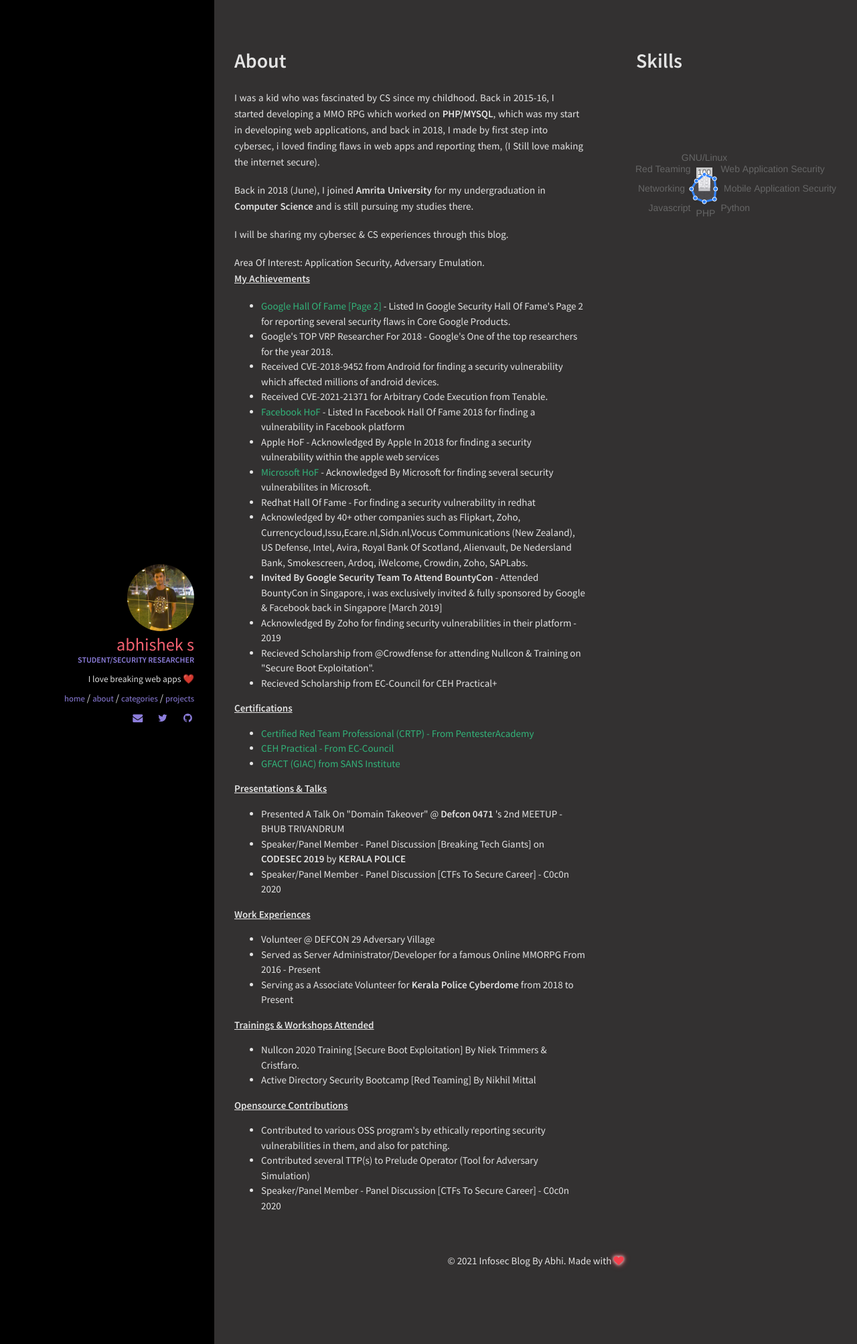
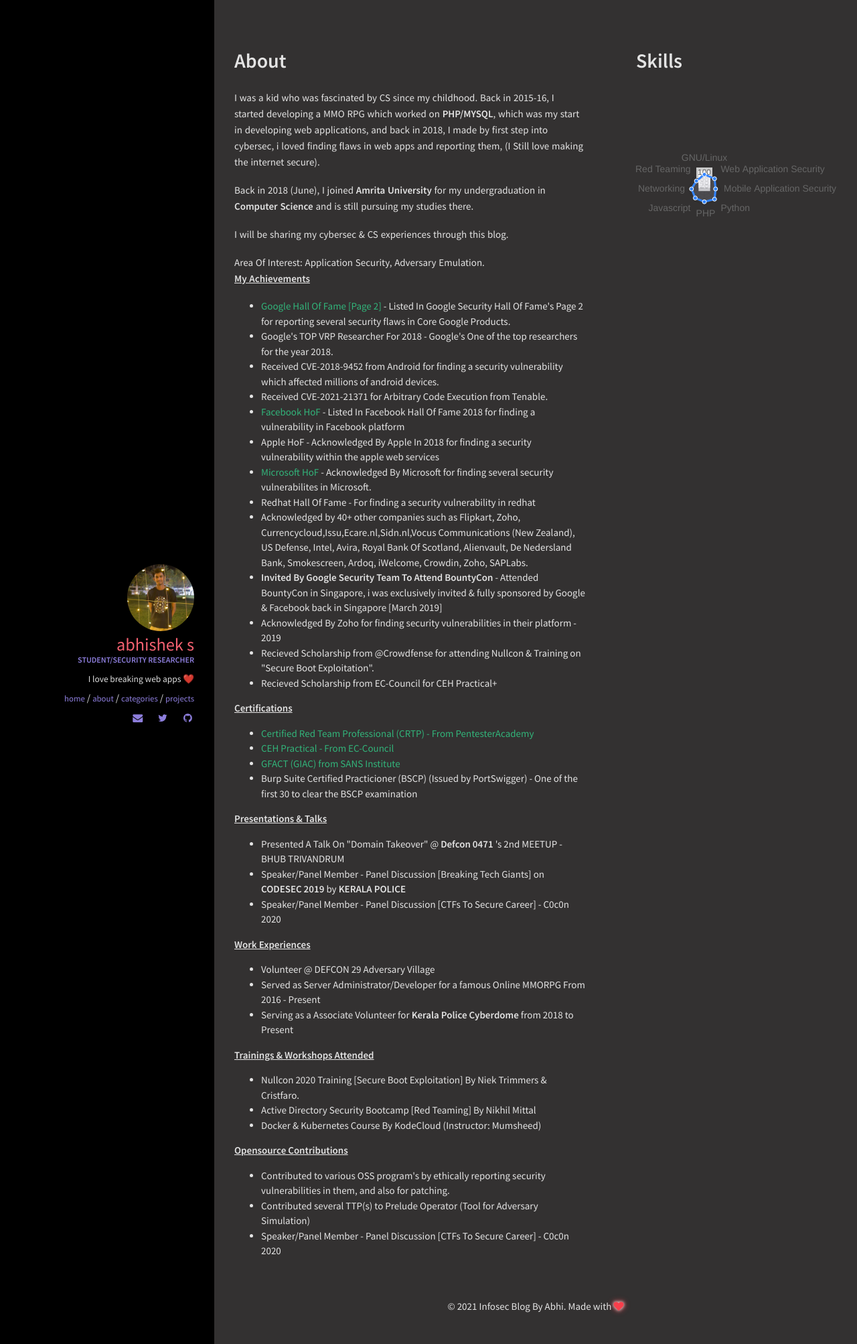
Before and after one commit to abhiabhi2306/abhiabhi2306.github.io, a Jekyll site: the page built from about.html, in a window 1280 px wide. Shown: the whole page at 67% size. Built offline with Jekyll 4.4.1, drawn with Linux system fonts in a browser that asks for light colours; nearby versions of some CDN libraries.

Commit message:
Update about.html

```diff
--- a/_includes/sections/about.html
+++ b/_includes/sections/about.html
@@ -33,6 +33,7 @@
    <li> <a href="https://www.credential.net/239ff4ce-81e6-4e87-be1f-934ac31f27b8#gs.7jirs8"> Certified Red Team Professional (CRTP) - From PentesterAcademy </a></li>
 <li>  <a href="https://aspen.eccouncil.org/VerifyBadge?type=certification&a=FTxPaB5W94jzbE6OaybKmg0kET/HQfNXrizfXwOx8pc=">CEH Practical - From EC-Council </a> </b> </li>
    <li> <a href="https://www.credly.com/badges/9294573d-9cae-41e1-98ae-4435ab4e77f6/public_url"> GFACT (GIAC) from SANS Institute  </a></li>
+   <li> Burp Suite Certified Practicioner (BSCP) (Issued by PortSwigger) - One of the first 30 to clear the BSCP examination </li>
 </ul>
 
 <b><u>Presentations & Talks</b></u>
@@ -53,6 +54,7 @@
 <ul>
    <li>Nullcon 2020 Training [Secure Boot Exploitation] By Niek Trimmers & Cristfaro.</li>
    <li> Active Directory Security Bootcamp [Red Teaming] By Nikhil Mittal </li>
+   <li> Docker & Kubernetes Course By KodeCloud (Instructor: Mumsheed) </li>
 
 </ul>
 
```
